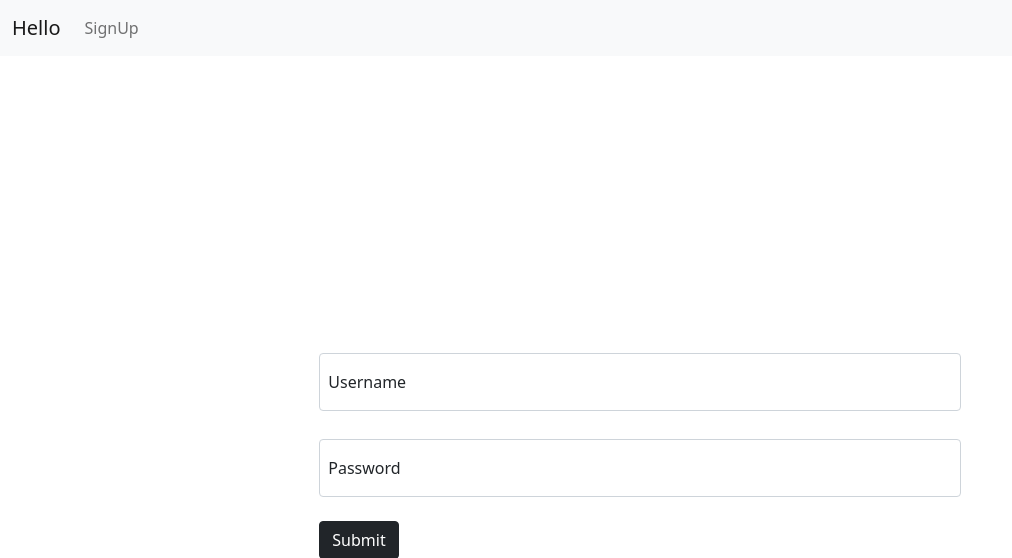
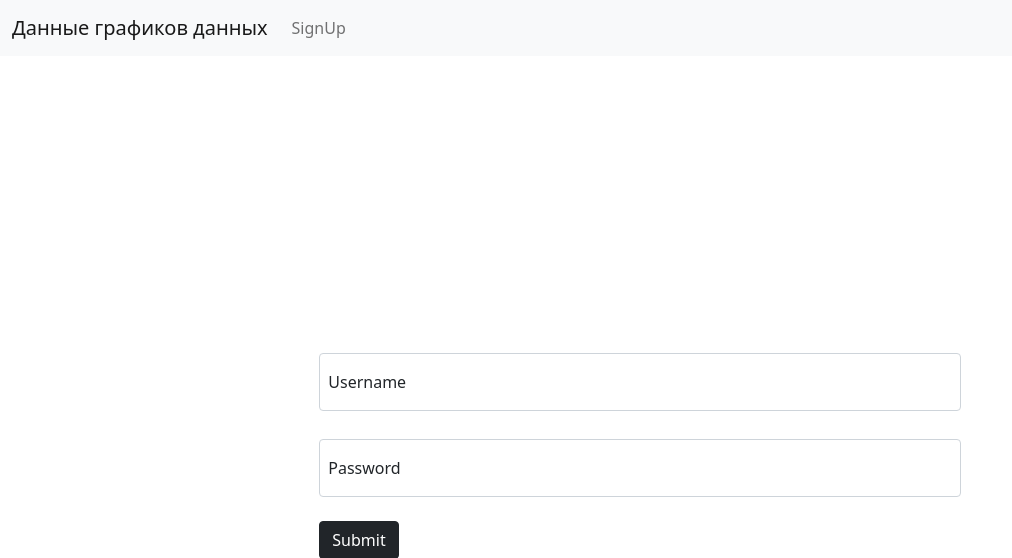
Before and after one commit to ephemeralsadness/mpls, a Flask app: page /login in a window 1280 px wide. Shown: the top 558 px of the page, without its empty margins (0-1012 px from the left). Run offline with Flask 2, Linux system fonts and the light colour scheme; some libraries are stand-ins or nearby versions.

Commit message:
Данные графиков данных

```diff
--- a/src/templates/base.html
+++ b/src/templates/base.html
@@ -15,7 +15,7 @@
 
     <nav class="navbar navbar-expand-lg navbar-light bg-light">
         <div class="container-fluid">
-            <a class="navbar-brand" href="{{ url_for('hello_world') }}">Hello</a>
+            <a class="navbar-brand" href="{{ url_for('hello_world') }}">Данные графиков данных</a>
             <button class="navbar-toggler" type="button" data-bs-toggle="collapse" data-bs-target="#navbarSupportedContent" aria-controls="navbarSupportedContent" aria-expanded="false" aria-label="Toggle navigation">
             <span class="navbar-toggler-icon"></span>
             </button>
```
